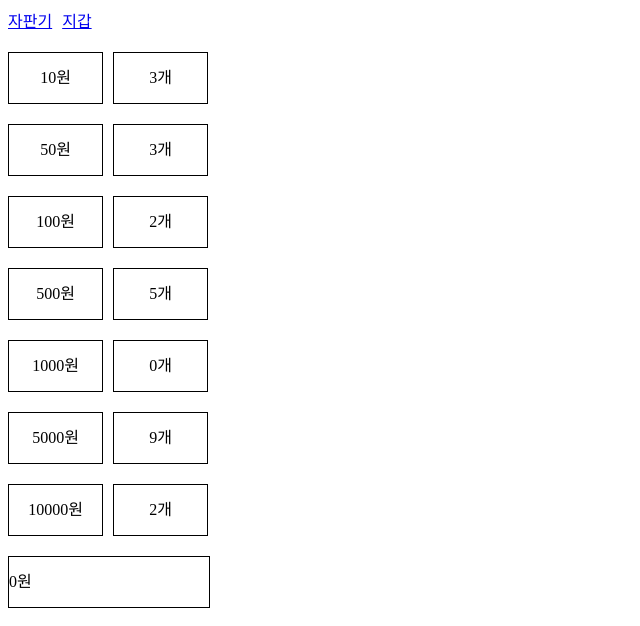
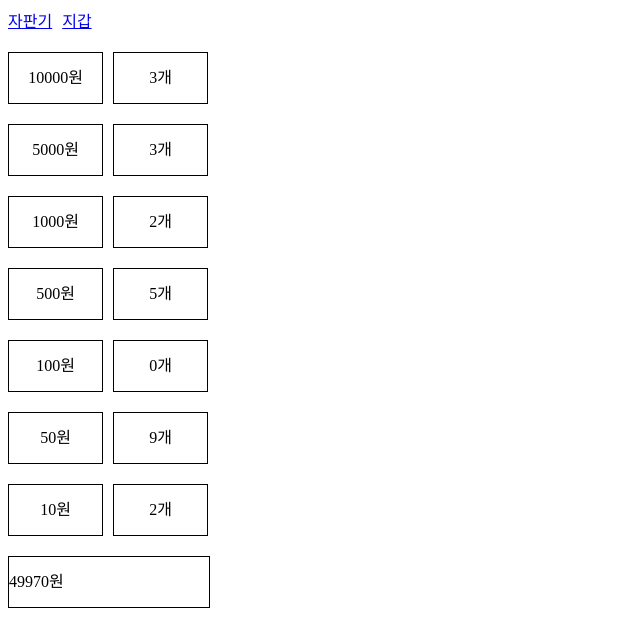
Before and after one commit to codesquad-members-2022/fe-vm, a React (Create React App) app: page /wallet in a window 1280 px wide. Shown: the top 626 px of the page, without its empty margins (0-640 px from the left). Built offline with nearby package versions, Linux system fonts and the light colour scheme.

Commit message:
✨ 지갑 페이지에 있는 돈 상태 변경
- 자판기에 충전된 돈에서 지갑에 남아있는 돈으로 변경

```diff
--- a/src/components/App.jsx
+++ b/src/components/App.jsx
@@ -9,16 +9,14 @@ import { delay } from 'utils';
 export const MoneyContext = React.createContext();
 export const ErrorContext = React.createContext();
 
-const defaultMoney = 0;
-const defaultErrorMsg = '';
-
 function App() {
-  const [curMoney, setMoney] = useState(defaultMoney);
-  const [errorMsg, setErrorMsg] = useState(defaultErrorMsg);
+  const [curMoney, setMoney] = useState(0);
+  const [errorMsg, setErrorMsg] = useState('');
+  const [coins, setCoins] = useState(undefined);
 
   return (
     <ErrorContext.Provider value={{ showErrorMsg }}>
-      <MoneyContext.Provider value={{ curMoney, setMoney }}>
+      <MoneyContext.Provider value={{ curMoney, setMoney, coins, setCoins }}>
         <BrowserRouter>
           <Nav>
             <Link to="/">자판기</Link>
--- a/src/components/Coin.jsx
+++ b/src/components/Coin.jsx
@@ -1,26 +1,32 @@
+/* eslint-disable no-unused-vars */
 import React, { useContext, useState } from 'react';
 import styled from 'styled-components';
-import { MoneyContext, ErrorContext } from 'components/App';
+import { ErrorContext } from 'components/App';
 import MESSAGES from 'constants/messages';
 
-function Coin({ amount, cnt }) {
-  const { curMoney, setMoney } = useContext(MoneyContext);
+function Coin({
+  coin,
+  coinIdx,
+  curWalletMoney,
+  setCurWalletMoney,
+  handleCoinCount,
+}) {
   const { showErrorMsg } = useContext(ErrorContext);
-  const [moneyCnt, setMoneyCnt] = useState(cnt);
+
   return (
     <Wrap>
-      <Amount onClick={handleChargeMoney}>{amount}원</Amount>
-      <Box>{moneyCnt}개</Box>
+      <Amount onClick={handleChargeMoney}>{coin.AMOUNT}원</Amount>
+      <Box>{coin.CNT}개</Box>
     </Wrap>
   );
   function handleChargeMoney() {
-    const hasCoins = moneyCnt >= 1;
+    const hasCoins = coin.CNT >= 1;
     if (!hasCoins) {
       showErrorMsg(MESSAGES.ERROR.NOT_ENOUGH_COINS);
       return;
     }
-    setMoney(curMoney + amount);
-    setMoneyCnt(moneyCnt - 1);
+    setCurWalletMoney(curWalletMoney - coin.AMOUNT);
+    handleCoinCount(coinIdx);
   }
 }
 
--- a/src/components/ControlPanel.jsx
+++ b/src/components/ControlPanel.jsx
@@ -1,19 +1,40 @@
+/* eslint-disable no-unused-vars */
 import React, { useContext } from 'react';
 import styled from 'styled-components';
 import { MoneyContext } from 'components/App';
 
 function ControlPanel() {
-  const { curMoney } = useContext(MoneyContext);
+  const { curMoney, coins } = useContext(MoneyContext);
   return (
     <Wrap>
       <Row>
-        <Money value={curMoney} />
+        <Money onChange={(e) => console.log(e)}>{curMoney}</Money>
         <span>원</span>
       </Row>
       <button type="button">반환하기</button>
       <EventLog />
     </Wrap>
   );
+  // TODO: Home 페이지에서 금액 입력할 때 아래 함수 활용 예정
+  // function requestMoneyCharge(money) {
+  //   let chargeMoney = 0;
+  //   let requestMoney = money;
+  //   coins.forEach((coin) => {
+  //     const q = Math.floor(requestMoney / coin.AMOUNT);
+  //     const hasEnoughCoins = coin.CNT >= q;
+  //     if (requestMoney < 10) {
+  //       return;
+  //     }
+  //     if (hasEnoughCoins) {
+  //       chargeMoney += coin.AMOUNT * q;
+  //       requestMoney -= coin.AMOUNT * q;
+  //       return;
+  //     }
+  //     chargeMoney += coin.AMOUNT * coin.CNT;
+  //     requestMoney -= coin.AMOUNT * coin.CNT;
+  //   });
+  //   return chargeMoney;
+  // }
 }
 
 export default ControlPanel;
@@ -28,9 +49,11 @@ const Wrap = styled.div({
 const Row = styled.div({
   display: 'flex',
 });
-const Money = styled.input({
+const Money = styled.div({
   width: '100%',
   textAlign: 'right',
+  border: '1px solid black',
+  paddingRight: '5px',
 });
 const EventLog = styled.div({
   border: '1px solid black',
--- a/src/components/MoneyCharge.jsx
+++ b/src/components/MoneyCharge.jsx
@@ -1,26 +1,46 @@
-import React, { useContext } from 'react';
+import React, { useState } from 'react';
 import styled from 'styled-components';
-import { MoneyContext } from 'components/App';
 import Coin from 'components/Coin';
 import COINS from 'mocks/coins';
 
 function MoneyCharge() {
-  const { curMoney } = useContext(MoneyContext);
+  const [coins, setCoins] = useState(COINS);
+  const defaultWalletMoney = coins.reduce(
+    (prev, coin) => prev + coin.AMOUNT * coin.CNT,
+    0,
+  );
+  const [curWalletMoney, setCurWalletMoney] = useState(defaultWalletMoney);
   return (
     <Wrap>
       <Coins />
       <Total>
-        <div>{curMoney}</div>
+        <div>{curWalletMoney}</div>
         <div>원</div>
       </Total>
     </Wrap>
   );
-}
-
-function Coins() {
-  return COINS.map(({ AMOUNT, CNT }) => (
-    <Coin key={`${AMOUNT}`} amount={AMOUNT} cnt={CNT} />
-  ));
+  function Coins() {
+    return coins.map((coin, idx) => (
+      <Coin
+        key={`${coin.AMOUNT}`}
+        coin={coin}
+        coinIdx={idx}
+        curWalletMoney={curWalletMoney}
+        setCurWalletMoney={setCurWalletMoney}
+        handleCoinCount={handleCoinCount}
+      />
+    ));
+  }
+  function handleCoinCount(coinIdx) {
+    const newCoins = coins.map((coin, idx) => {
+      const isTargetCoin = idx === coinIdx;
+      if (isTargetCoin) {
+        return { AMOUNT: coin.AMOUNT, CNT: coin.CNT - 1 };
+      }
+      return coin;
+    });
+    setCoins(newCoins);
+  }
 }
 
 const Wrap = styled.div({
--- a/src/mocks/coins.js
+++ b/src/mocks/coins.js
@@ -1,8 +1,8 @@
 import { getRandomNumber } from 'utils';
 
-const UNITS_MONEY = [10, 50, 100, 500, 1000, 5000, 10000];
-const COINS = UNITS_MONEY.map((x) => ({
-  AMOUNT: x,
+const UNITS_MONEY = [10000, 5000, 1000, 500, 100, 50, 10];
+const COINS = UNITS_MONEY.map((unit) => ({
+  AMOUNT: unit,
   CNT: getRandomNumber({ min: 0, max: 10 }),
 }));
 
```
